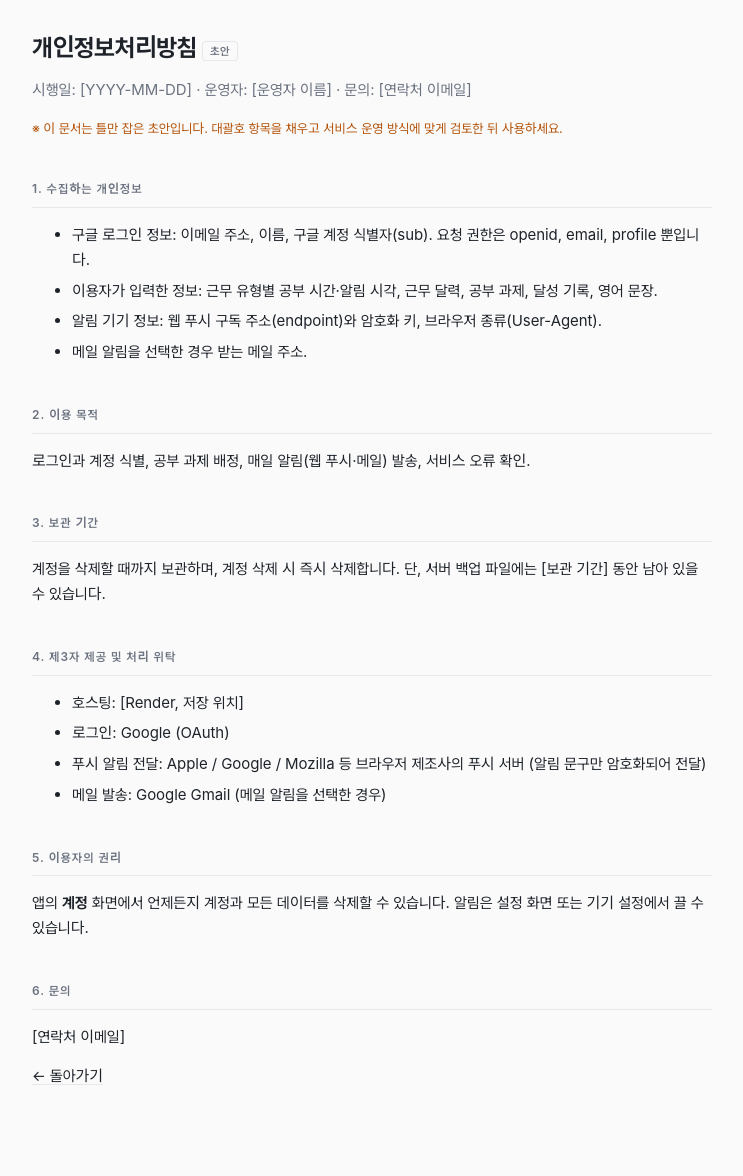
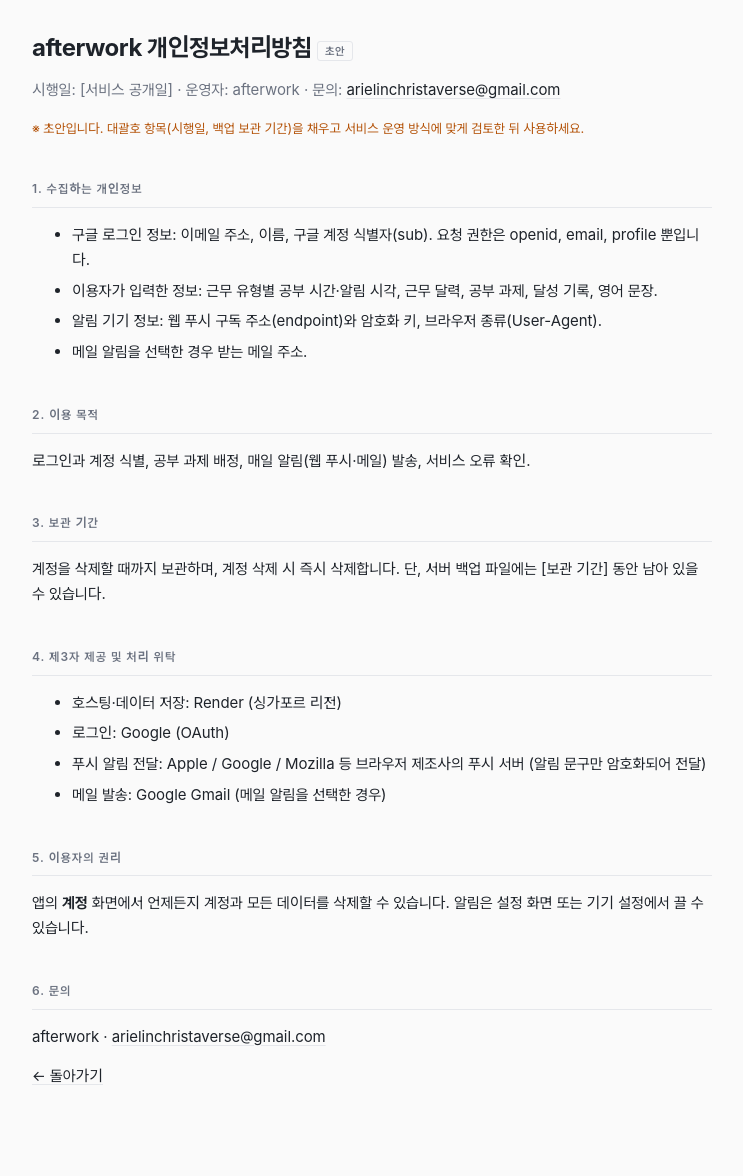
Before and after one commit to Arielinchristaverse/project_IELTSmademecrazy, a FastAPI app: page /privacy in a window 1280 px wide. Shown: the whole page, without its empty margins (108-851 px from the left). Run offline with FastAPI, Linux system fonts and the light colour scheme; some web fonts are replaced.

Commit message:
Progress bar, official monogram logo, privacy contact, afterwork service name
- Weekly progress bar under the number on today/week/action pages and
  in the mail (two-cell table bar for Gmail); amber fill on grid line
- The 'a.' monogram becomes the logo; export logo-1024.png for SNS/docs
- Privacy policy: operator afterwork, contact email, Render (Singapore)
- Render service and disk renamed to afterwork; backup file name
- Tests: progress bar on web and mail, privacy operator/contact

Co-Authored-By: Claude Opus 5.5 <noreply@anthropic.com>
Claude-Session: https://claude.ai/code/session_01PksZurw8LA4KcNcbmprxTQ

```diff
--- a/app/routers/settings.py
+++ b/app/routers/settings.py
@@ -108,6 +108,6 @@ def download_backup(_: User = Depends(admin_user)):
     return FileResponse(
         tmp,
         media_type="application/octet-stream",
-        filename=f"study-shift-backup-{clock.now():%Y%m%d-%H%M%S}.db",
+        filename=f"afterwork-backup-{clock.now():%Y%m%d-%H%M%S}.db",
         background=BackgroundTask(os.remove, tmp),
     )
--- a/app/static/style.css
+++ b/app/static/style.css
@@ -146,6 +146,10 @@ table.list th { color: var(--text-secondary); font-weight: 600; font-size: 11px;
 .stat { font-variant-numeric: lining-nums; font-feature-settings: "lnum" 1; font-family: var(--font-serif); font-size: 56px; font-weight: 600; line-height: 1; color: var(--text-primary); letter-spacing: -0.01em; }
 .stat .pct { font-size: 0.5em; margin-left: 2px; color: var(--accent-ink); }
 
+/* 진척도 막대: 얇은 격자 선 위에 앰버 채움 */
+.meter { height: 4px; background: var(--border-grid); border-radius: 2px; overflow: hidden; margin-top: 10px; }
+.meter > span { display: block; height: 100%; background: var(--accent-focus); border-radius: 2px; transition: width 0.4s ease; }
+
 /* ---------------------------------------------------------------- 주간 보기 */
 .week { display: grid; grid-template-columns: repeat(7, minmax(0, 1fr)); border-top: 1px solid var(--text-primary); border-left: 1px solid var(--border-grid); }
 .day { background: var(--bg-surface); border-right: 1px solid var(--border-grid); border-bottom: 1px solid var(--border-grid); padding: 12px; min-height: 170px; }
@@ -234,7 +238,8 @@ table.list th { color: var(--text-secondary); font-weight: 600; font-size: 11px;
 .card-side .state { display: block; color: var(--text-secondary); font-size: 12px; }
 .card.done .card-side .state { color: var(--accent-ink); font-weight: 600; }
 .empty { padding: 20px 0; color: var(--text-secondary); border-bottom: 1px solid var(--border-grid); }
-.progress-block { display: flex; justify-content: space-between; align-items: flex-end; padding: 28px 0 20px; border-bottom: 1px solid var(--border-grid); }
+.progress-block { padding: 28px 0 22px; border-bottom: 1px solid var(--border-grid); }
+.progress-top { display: flex; justify-content: space-between; align-items: flex-end; margin-bottom: 12px; }
 .progress-block .label { font-size: 13px; color: var(--text-secondary); }
 .plain { list-style: none; padding: 0; margin: 0; font-size: 14px; }
 .plain li { padding: 8px 0; border-bottom: 1px solid var(--border-grid); display: flex; justify-content: space-between; gap: 12px; }
--- a/app/templates/action_result.html
+++ b/app/templates/action_result.html
@@ -8,6 +8,7 @@
   {% if progress is not none %}
   <p class="muted" style="margin-top:28px">이번 주 진척도</p>
   <div class="stat">{{ progress }}<span class="pct">%</span></div>
+  <div style="max-width:240px;margin:12px auto 0">{% include "partials/meter.html" %}</div>
   <p class="muted">보류 {{ pending_count }}개</p>
   {% endif %}
 </div>
--- /dev/null
+++ b/app/templates/partials/meter.html
@@ -0,0 +1,4 @@
+{# 진척도 막대. 필요: progress (0~100) #}
+<div class="meter" role="progressbar" aria-label="이번 주 진척도" aria-valuemin="0" aria-valuemax="100" aria-valuenow="{{ progress }}">
+  <span style="width: {{ [[progress, 0]|max, 100]|min }}%"></span>
+</div>
--- a/app/templates/privacy.html
+++ b/app/templates/privacy.html
@@ -2,9 +2,9 @@
 {% block header %}{% endblock %}
 {% block content %}
 <article class="doc">
-<h1>개인정보처리방침 <span class="tag">초안</span></h1>
-<p class="muted">시행일: [YYYY-MM-DD] · 운영자: [운영자 이름] · 문의: [연락처 이메일]</p>
-<p class="warn" style="font-size:13px">※ 이 문서는 틀만 잡은 초안입니다. 대괄호 항목을 채우고 서비스 운영 방식에 맞게 검토한 뒤 사용하세요.</p>
+<h1>afterwork 개인정보처리방침 <span class="tag">초안</span></h1>
+<p class="muted">시행일: [서비스 공개일] · 운영자: afterwork · 문의: <a href="mailto:arielinchristaverse@gmail.com">arielinchristaverse@gmail.com</a></p>
+<p class="warn" style="font-size:13px">※ 초안입니다. 대괄호 항목(시행일, 백업 보관 기간)을 채우고 서비스 운영 방식에 맞게 검토한 뒤 사용하세요.</p>
 
 <h2>1. 수집하는 개인정보</h2>
 <ul>
@@ -22,7 +22,7 @@
 
 <h2>4. 제3자 제공 및 처리 위탁</h2>
 <ul>
-  <li>호스팅: [Render, 저장 위치]</li>
+  <li>호스팅·데이터 저장: Render (싱가포르 리전)</li>
   <li>로그인: Google (OAuth)</li>
   <li>푸시 알림 전달: Apple / Google / Mozilla 등 브라우저 제조사의 푸시 서버 (알림 문구만 암호화되어 전달)</li>
   <li>메일 발송: Google Gmail (메일 알림을 선택한 경우)</li>
@@ -32,7 +32,7 @@
 <p>앱의 <b>계정</b> 화면에서 언제든지 계정과 모든 데이터를 삭제할 수 있습니다. 알림은 설정 화면 또는 기기 설정에서 끌 수 있습니다.</p>
 
 <h2>6. 문의</h2>
-<p>[연락처 이메일]</p>
+<p>afterwork · <a href="mailto:arielinchristaverse@gmail.com">arielinchristaverse@gmail.com</a></p>
 </article>
 <p><a href="/">← 돌아가기</a></p>
 {% endblock %}
--- a/app/templates/week.html
+++ b/app/templates/week.html
@@ -18,6 +18,7 @@
   <div>
     <div class="muted" style="font-size:13px">이번 주 진척도</div>
     <div class="stat">{{ progress }}<span class="pct">%</span></div>
+    {% include "partials/meter.html" %}
   </div>
   <div class="row" style="align-items:flex-start">
     <form method="post" action="/weeks/generate">
--- a/render.yaml
+++ b/render.yaml
@@ -1,7 +1,7 @@
 # Render Blueprint: 대시보드에서 New → Blueprint 로 이 저장소를 연결하면 아래 설정대로 만들어진다.
 services:
   - type: web
-    name: study-shift
+    name: afterwork
     runtime: python
     plan: starter            # 유료(상시 실행 + 메일 발송 포트 허용 + 디스크 사용 가능)
     region: singapore        # 한국과 가장 가까운 지역
@@ -9,7 +9,7 @@ services:
     startCommand: uvicorn app.main:app --host 0.0.0.0 --port $PORT
     healthCheckPath: /healthz
     disk:
-      name: study-data
+      name: afterwork-data
       mountPath: /var/data   # SQLite 파일 저장 위치 (재배포해도 유지)
       sizeGB: 1
     envVars:
--- a/scripts/make_icons.js
+++ b/scripts/make_icons.js
@@ -1,10 +1,11 @@
 // 아이콘 PNG 생성: node scripts/make_icons.js  (Playwright + Chromium 필요, 결과물은 저장소에 포함되어 있음)
-// 원본: app/static/icons/icon.svg (afterwork 임시 모노그램). 글꼴은 저장소의 Cormorant Garamond 파일을 쓴다.
+// 원본: app/static/icons/icon.svg (afterwork 로고 모노그램). 글꼴은 저장소의 Cormorant Garamond 파일을 쓴다.
 // - icon-180.png : iOS apple-touch-icon (iOS가 모서리를 알아서 둥글게 깎음)
 // - icon-192.png / icon-512.png : manifest 일반 아이콘
 // - icon-maskable-512.png : 안드로이드 maskable (그림을 안전 영역 80% 안으로 축소)
 // - badge-72.png : 안드로이드 알림 상태바용 단색 배지
 // - favicon-32.png
+// - logo-1024.png : 로고 이미지 (SNS 프로필·문서용 고해상도)
 const { chromium } = require('playwright');
 const fs = require('fs');
 const path = require('path');
@@ -20,6 +21,7 @@ const variants = [
   ['icon-192.png', 192, svg],
   ['icon-512.png', 512, svg],
   ['favicon-32.png', 32, svg],
+  ['logo-1024.png', 1024, svg],  // 로고 원본 이미지 (SNS·문서용)
   ['icon-maskable-512.png', 512,
     `<svg xmlns="http://www.w3.org/2000/svg" viewBox="0 0 512 512"><rect width="512" height="512" fill="#1E232A"/>` +
     `<g transform="translate(51.2 51.2) scale(0.8)">${inner.replace('<rect width="512" height="512" fill="#1E232A"/>', '')}</g></svg>`],
```
Also changed, not shown: app/templates/email/daily.html (+8 -0 lines), app/templates/today.html (+5 -2 lines), tests/test_today.py (+22 -0 lines), README.md, app/static/icons/icon.svg, app/static/icons/logo-1024.png (added).
